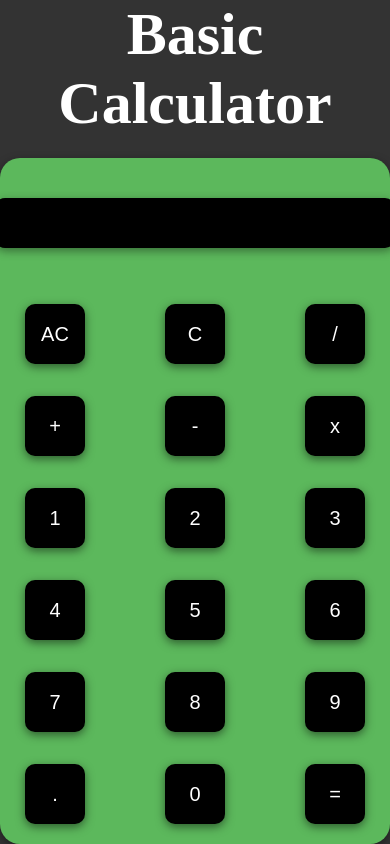
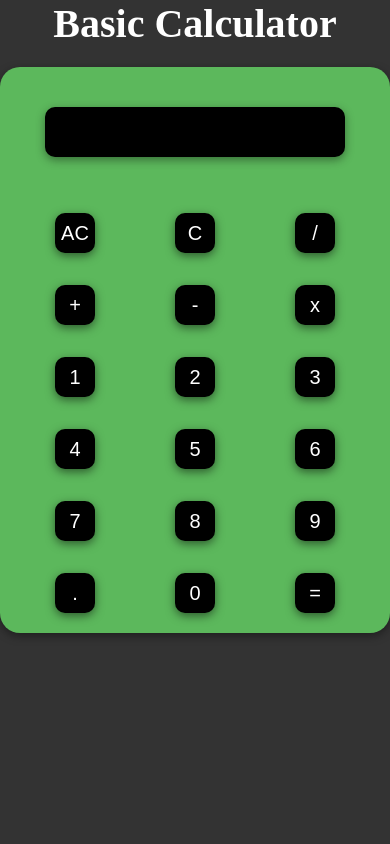
Before and after one commit to Hamza-777/calculator, a plain HTML site: page index.html in a window 390 px wide. Drawn offline with Linux system fonts and the light colour scheme.

Commit message:
final changes

```diff
--- a/style.css
+++ b/style.css
@@ -122,3 +122,22 @@ button:hover {
         top: 20px;
     }
 }
+
+@media (max-width: 700px) {
+    .header {
+        font-size: 20px;
+    }
+    body {
+        /* display: none; */
+    }
+    button {
+        height: 40px;
+        width: 40px;
+    }
+    input {
+        width: 300px;
+    }
+    .container {
+        max-width: 400px;
+    }
+}
```
